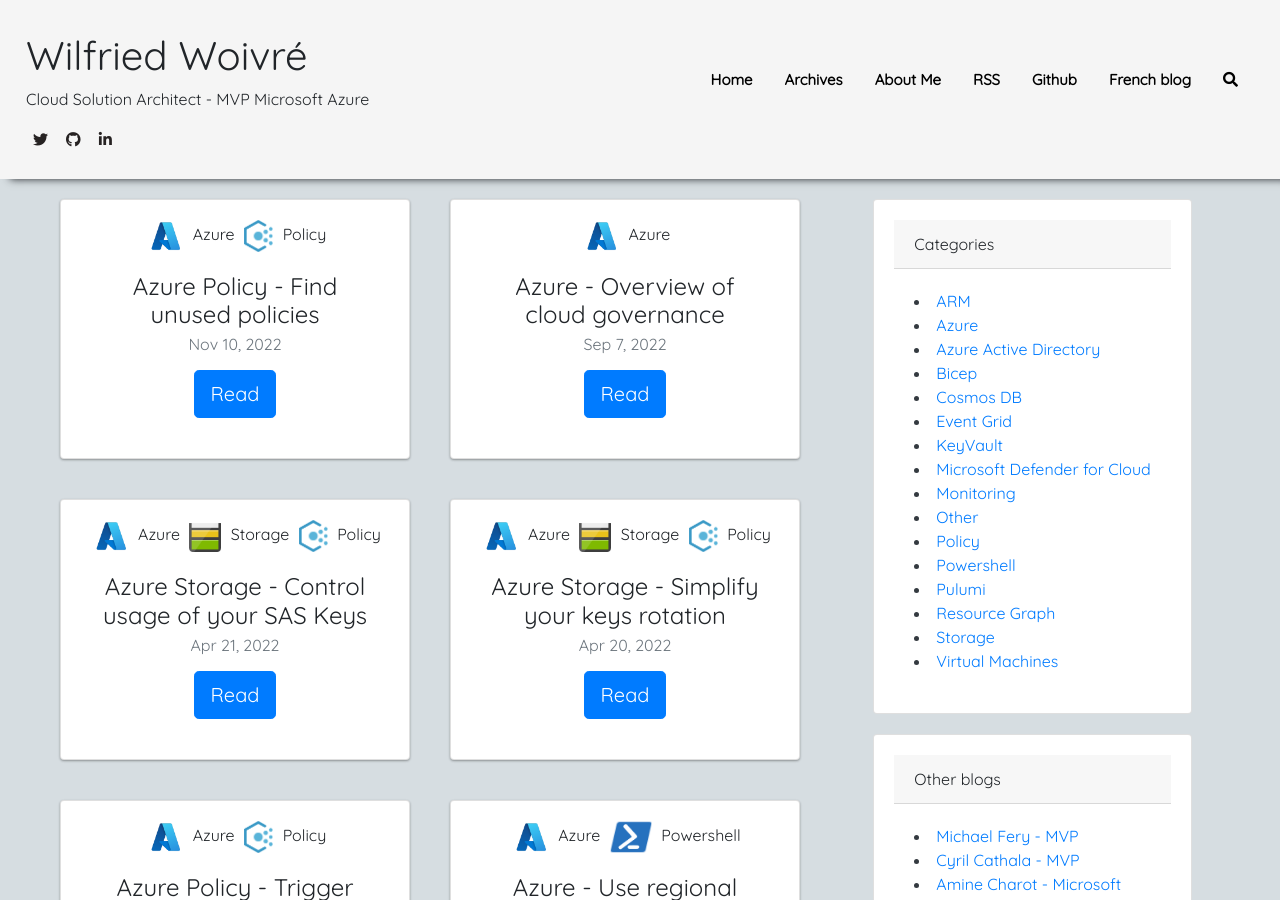
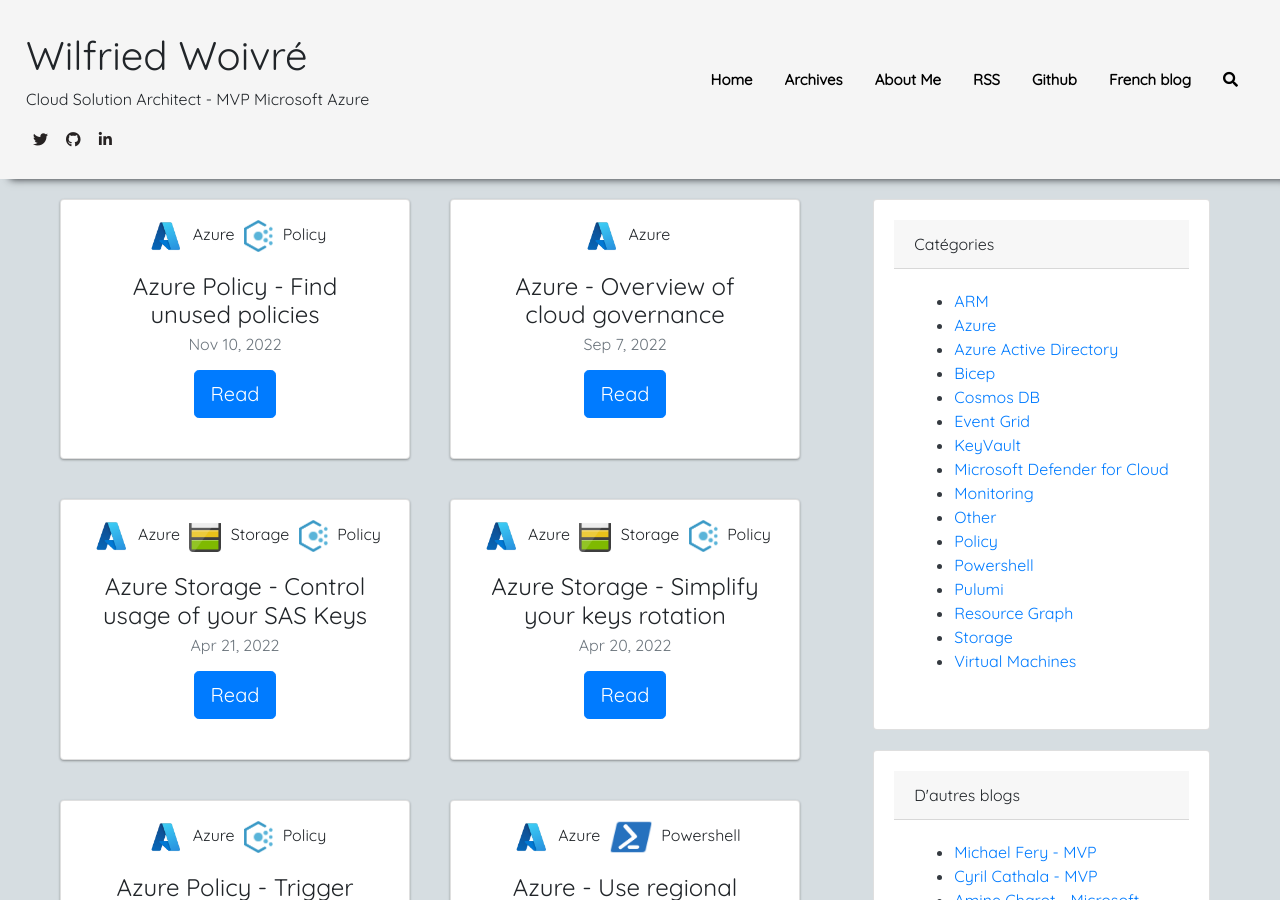
Before and after one commit to wilfriedwoivre/wilfriedwoivre.en.github.io, a Jekyll site: the page built from index.html, in a window 1280 px wide and 900 px high. Built offline with Jekyll 4.4.1, drawn with Linux system fonts in a browser that asks for light colours; nearby versions of some CDN libraries; the list of posts is cut into pages by our own code.

Commit message:
Update sidebar.html

```diff
--- a/_includes/sidebar.html
+++ b/_includes/sidebar.html
@@ -1,14 +1,18 @@
 <div class="d-none d-lg-block">
     <div class="card">
-        <div class="card-header">Categories </div>
+        <div class="card-header">Catégories </div>
         <div class="card-body text-dark">
-            {%- include categories.html -%}
+            <ul>
+                {%- include categories.html -%}
+            </ul>
         </div>
     </div>
     <div class="card">
-        <div class="card-header">Other blogs </div>
+        <div class="card-header">D'autres blogs </div>
         <div class="card-body text-dark">
-            {%- include links-list.html -%}
+            <ul>
+                {%- include links-list.html -%}
+            </ul>
         </div>
     </div>
 </div>
```
